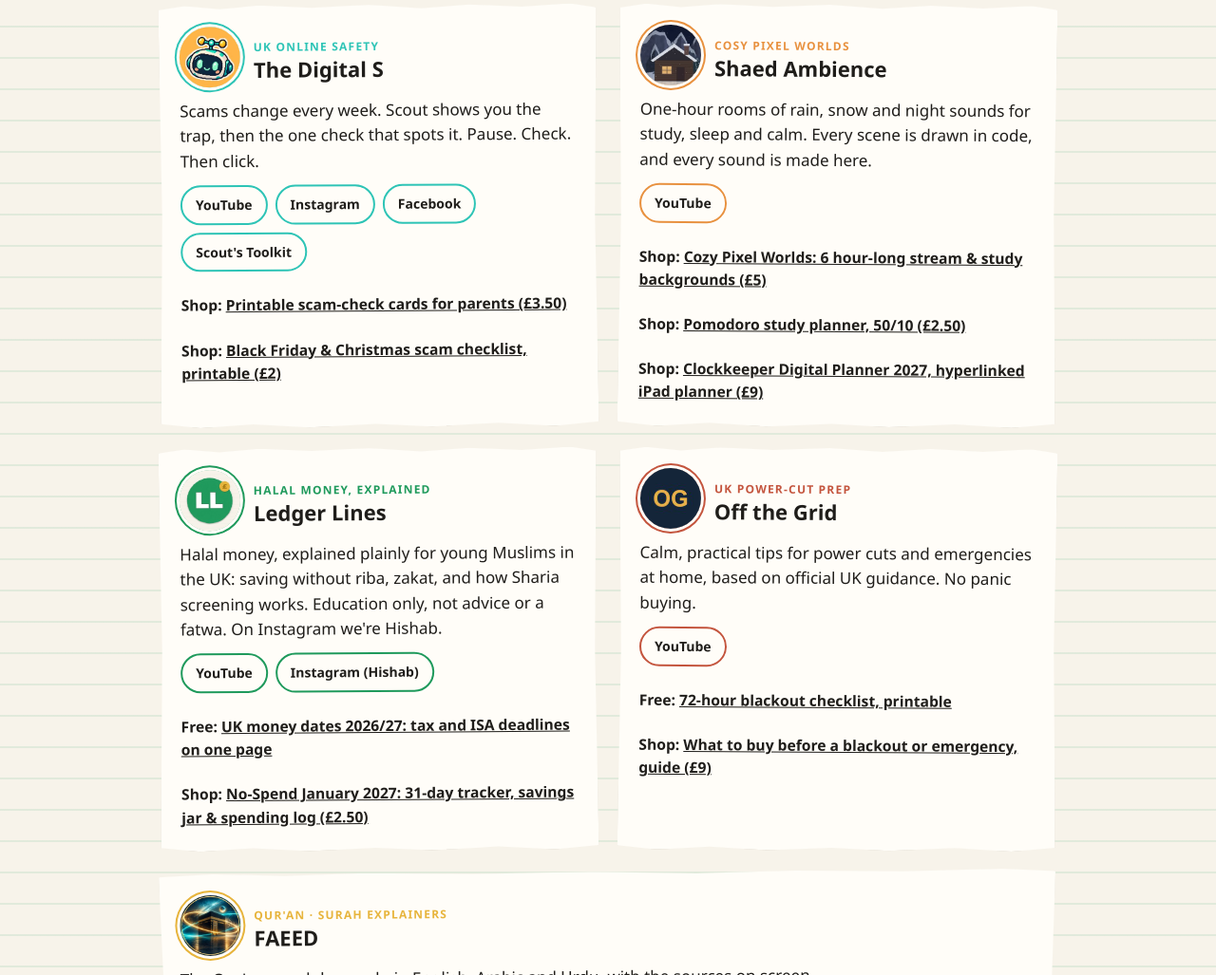
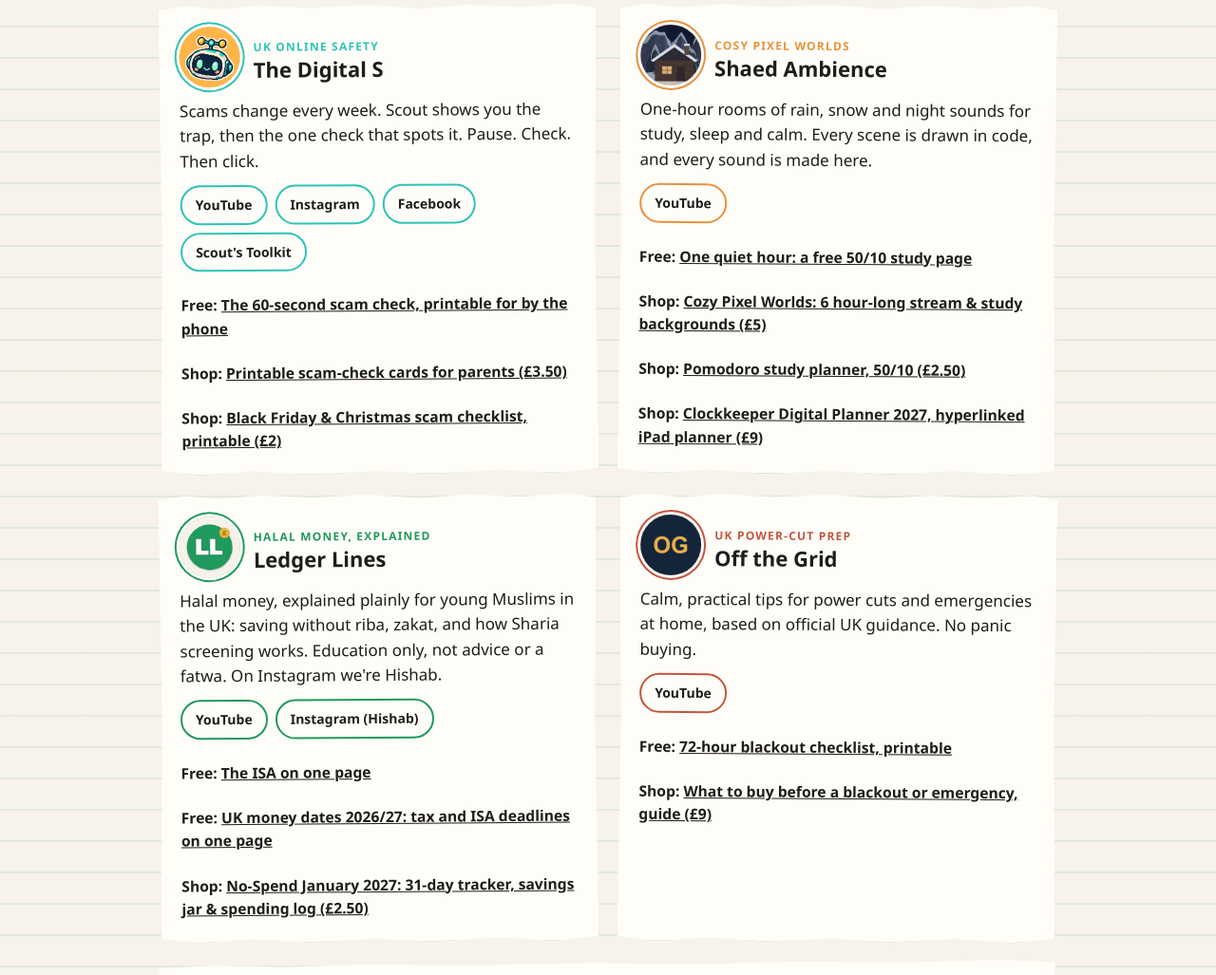
Before and after one commit to shaedstudio/shaedstudio.github.io, a plain HTML site: page index.html in a window 1280 px wide. Shown: the part 565-1592 px from the top of the page at 95% size. Drawn offline with Linux system fonts and the light colour scheme.

Commit message:
Link the three free printables from the hub cards
Co-Authored-By: Claude Opus 5.5 <noreply@anthropic.com>

```diff
--- a/index.html
+++ b/index.html
@@ -118,6 +118,7 @@ footer{margin-top:80px;display:grid;gap:10px;color:var(--muted);font-size:15px}
         <a href="https://www.facebook.com/thedigitalsuk">Facebook</a>
         <a href="toolkit/">Scout's Toolkit</a>
       </div>
+      <p class="shop"><b>Free:</b> <a href="https://brownofficial4.gumroad.com/l/vwyiwd" rel="noopener">The 60-second scam check, printable for by the phone</a></p>
       <p class="shop"><b>Shop:</b> <a href="https://brownofficial4.gumroad.com/l/evzqit" rel="noopener">Printable scam-check cards for parents (&pound;3.50)</a></p>
       <p class="shop"><b>Shop:</b> <a href="https://brownofficial4.gumroad.com/l/mudir" rel="noopener">Black Friday &amp; Christmas scam checklist, printable (&pound;2)</a></p>
     </article>
@@ -127,6 +128,7 @@ footer{margin-top:80px;display:grid;gap:10px;color:var(--muted);font-size:15px}
         <div><span class="label">Cosy pixel worlds</span><h3>Shaed Ambience</h3></div></div>
       <p>One-hour rooms of rain, snow and night sounds for study, sleep and calm. Every scene is drawn in code, and every sound is made here.</p>
       <div class="links"><a href="https://www.youtube.com/@ShaedAmbience">YouTube</a></div>
+      <p class="shop"><b>Free:</b> <a href="https://brownofficial4.gumroad.com/l/hypybk" rel="noopener">One quiet hour: a free 50/10 study page</a></p>
       <p class="shop"><b>Shop:</b> <a href="https://brownofficial4.gumroad.com/l/cozy-pixel-worlds" rel="noopener">Cozy Pixel Worlds: 6 hour-long stream &amp; study backgrounds (&pound;5)</a></p>
       <p class="shop"><b>Shop:</b> <a href="https://brownofficial4.gumroad.com/l/ayhcp" rel="noopener">Pomodoro study planner, 50/10 (&pound;2.50)</a></p>
       <p class="shop"><b>Shop:</b> <a href="https://brownofficial4.gumroad.com/l/msbyka" rel="noopener">Clockkeeper Digital Planner 2027, hyperlinked iPad planner (&pound;9)</a></p>
@@ -140,6 +142,7 @@ footer{margin-top:80px;display:grid;gap:10px;color:var(--muted);font-size:15px}
         <a href="https://www.youtube.com/@LedgerLines-s2c">YouTube</a>
         <a href="https://www.instagram.com/ledgerlinesukk/">Instagram (Hishab)</a>
       </div>
+      <p class="shop"><b>Free:</b> <a href="https://brownofficial4.gumroad.com/l/bdhzzh" rel="noopener">The ISA on one page</a></p>
       <p class="shop"><b>Free:</b> <a href="https://brownofficial4.gumroad.com/l/uk-money-dates" rel="noopener">UK money dates 2026/27: tax and ISA deadlines on one page</a></p>
       <p class="shop"><b>Shop:</b> <a href="https://brownofficial4.gumroad.com/l/igcyjh" rel="noopener">No-Spend January 2027: 31-day tracker, savings jar &amp; spending log (&pound;2.50)</a></p>
     </article>
```
